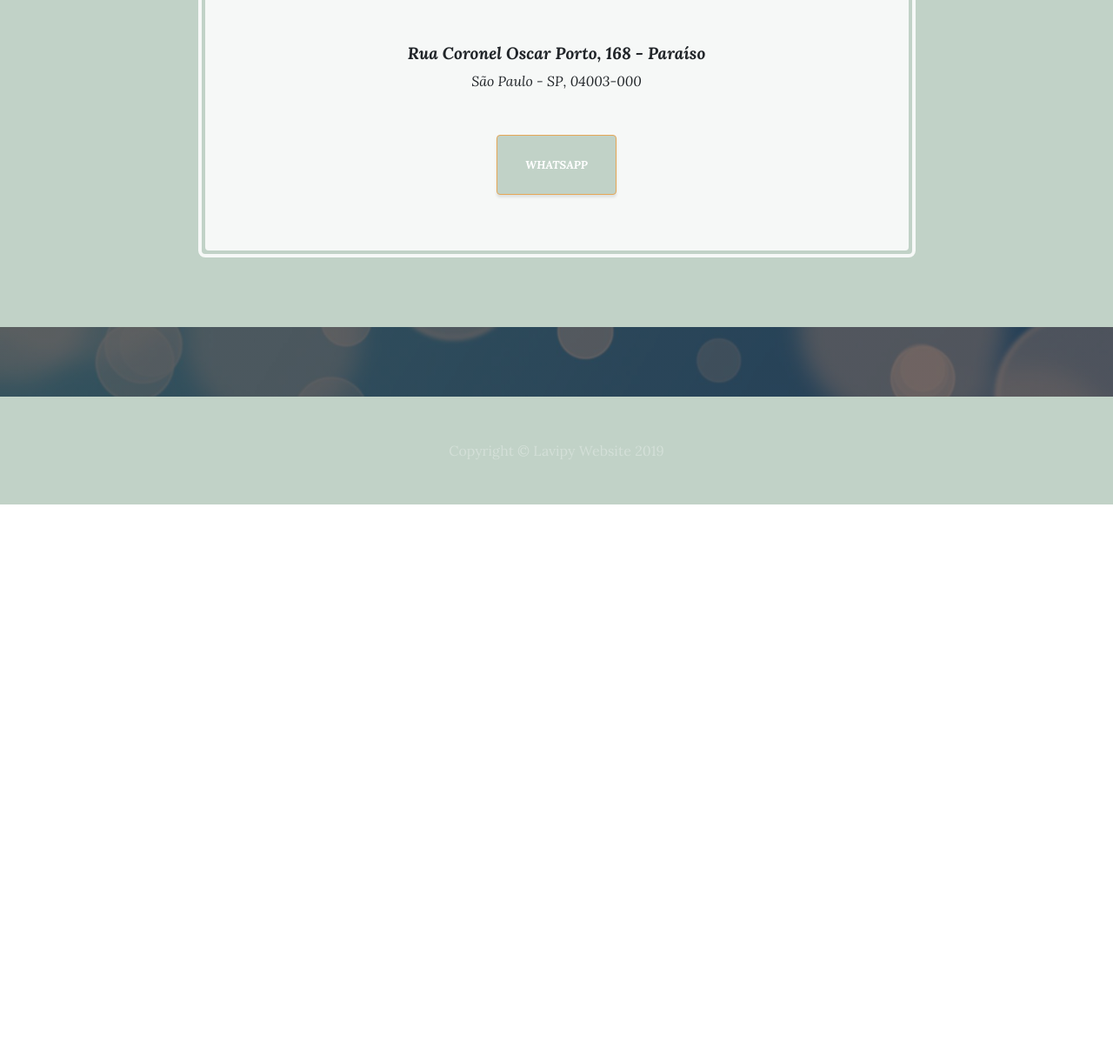
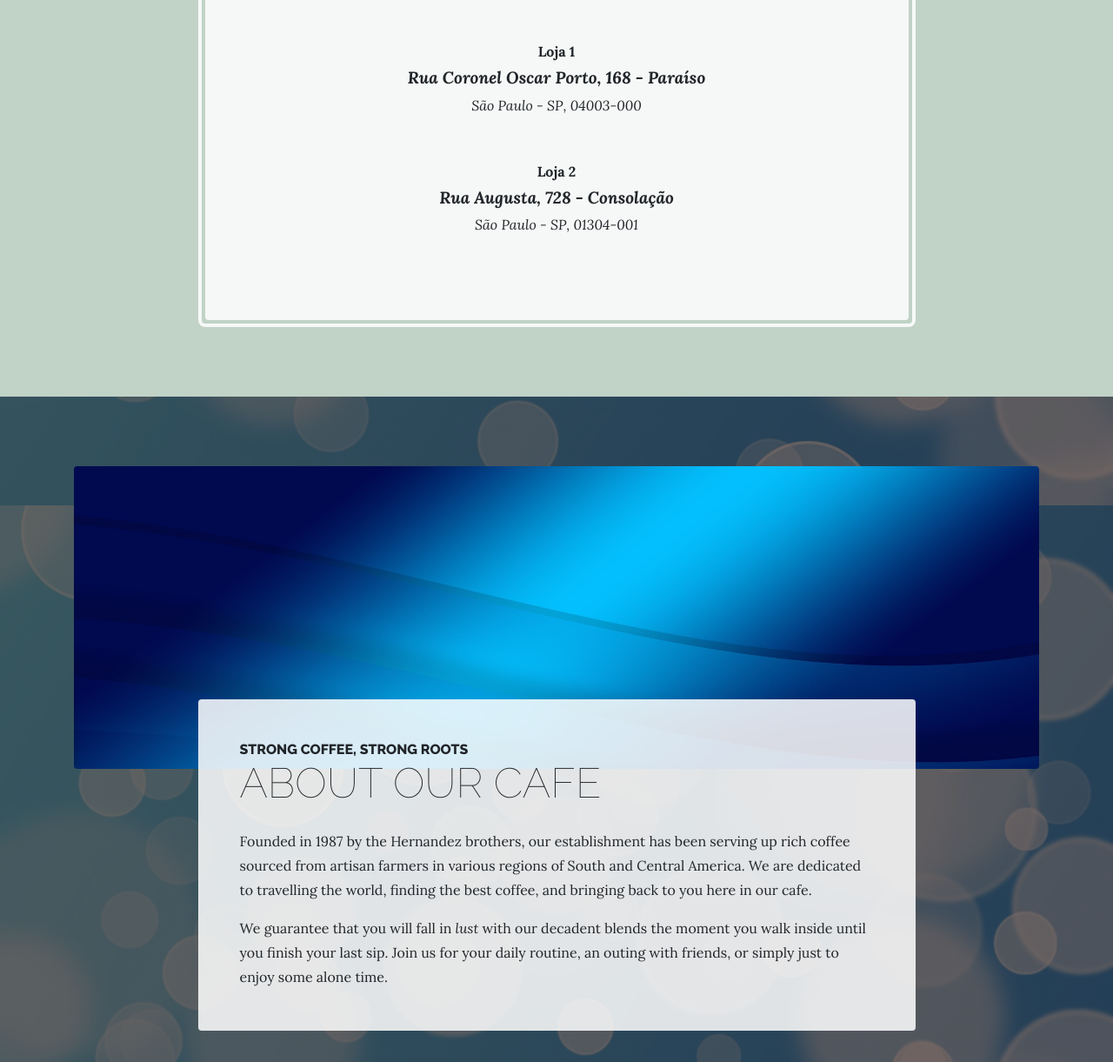
Before and after one commit to lavipy/lavipy.github.io, a website: page store.html in a window 1280 px wide. Shown: the part 1019-2240 px from the top of the page at 87% size. Before the commit the page ends 1599 px from the top, so only its background shows below. Drawn offline with Linux system fonts and the light colour scheme.

Commit message:
botao
bota e loja 2

```diff
--- a/store.html
+++ b/store.html
@@ -96,6 +96,9 @@
                   <span class="ml-auto">8:00 até 19:00</span>
                 </li>
               </ul>
+              <p class="mb-0">
+                  <strong>Loja 1</strong>
+              </p>
               <p class="address mb-5">
                 <em>
                   <strong>Rua Coronel Oscar Porto, 168 - Paraíso</strong>
@@ -104,17 +107,46 @@
                 </em>
               </p>
               <p class="mb-0">
-                  <em>
-                    <div class="intro-button mx-auto">
-                     <a class="btn btn-primary btn-xl" style="background: #c1d2c7" href="https://api.whatsapp.com/send?1=pt_BR&phone=5511951322268" target="_blank">WHATSAPP</a>
-                    </div>
-                  </em>
+                  <strong>Loja 2</strong>
+              </p>
+              <p class="address mb-5">
+                <em>
+                  <strong>Rua Augusta, 728 - Consolação</strong>
+                  <br>
+                  São Paulo - SP, 01304-001
+                </em>
               </p>
             </div>
           </div>
         </div>
       </div>
     </section>
+    <section class="page-section about-heading">
+      <div class="container">
+        <img class="img-fluid rounded about-heading-img mb-3 mb-lg-0" src="img/about.jpg" alt="">
+        <div class="about-heading-content">
+          <div class="row">
+            <div class="col-xl-9 col-lg-10 mx-auto">
+              <div class="bg-faded rounded p-5">
+                <h2 class="section-heading mb-4">
+                  <span class="section-heading-upper">Strong Coffee, Strong Roots</span>
+                  <span class="section-heading-lower">About Our Cafe</span>
+                </h2>
+                <p>Founded in 1987 by the Hernandez brothers, our establishment has been serving up rich coffee sourced from artisan farmers in various regions of South and Central America. We are dedicated to travelling the world, finding the best coffee, and bringing back to you here in our cafe.</p>
+                <p class="mb-0">We guarantee that you will fall in
+                  <em>lust</em>
+                  with our decadent blends the moment you walk inside until you finish your last sip. Join us for your daily routine, an outing with friends, or simply just to enjoy some alone time.</p>
+              </div>
+            </div>
+          </div>
+        </div>
+      </div>
+    </section>
+    <link rel="stylesheet" href="https://maxcdn.bootstrapcdn.com/font-awesome/4.5.0/css/font-awesome.min.css">
+      <a href="https://wa.me/5511995904945?text=Cliente%20Lavanderia%20Paraiso" Style="  position:fixed;width:60px;height:60px;bottom:40px;right:40px;background-color:#25d366;color:#FFF;border-radius:50px;text-align:center;font-size:30px;box-shadow: 1px 1px 2px #888;
+      z-index:1000;" target="_blank">
+      <i style="margin-top:16px" class="fa fa-whatsapp"></i>
+      </a>
     <footer class="footer text-faded text-center py-5" style="background: #c1d2c7">
       <div class="container">
         <p class="m-0 big">Copyright &copy; Lavipy Website 2019</p>
```
Also changed, not shown: about.html (+5 -0 lines), index.html (+6 -0 lines), products.html (+5 -0 lines).
